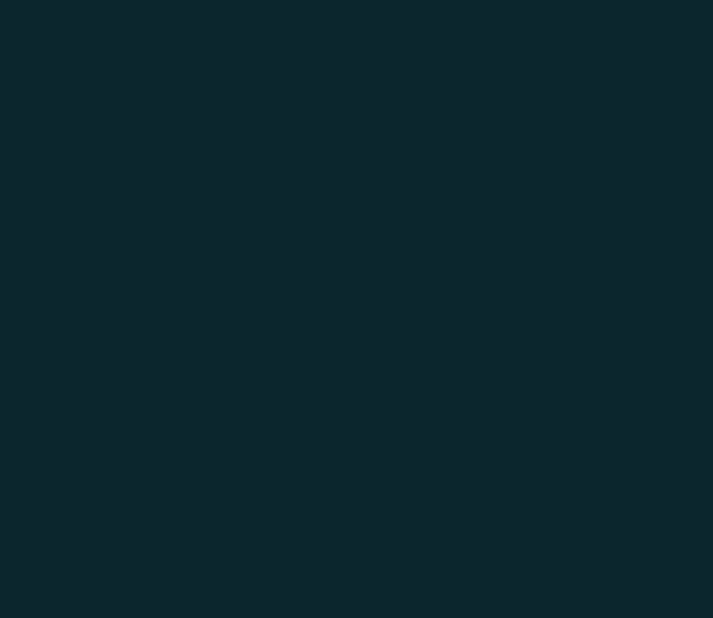
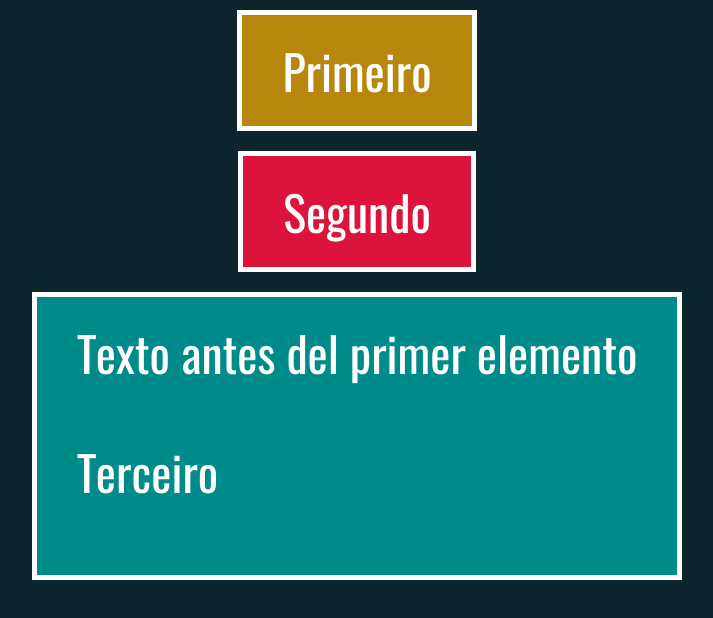
Before and after one commit to sanxezco/JavaScript, a website: page dom/dom/modificandoHTML1.html in a window 1280 px wide. Shown: the whole page, without its empty margins (283-996 px from the left). Drawn offline with Linux system fonts and the light colour scheme.

Commit message:
midificando HTML (clase)

```diff
--- a/dom/dom/modificandoHTML1.html
+++ b/dom/dom/modificandoHTML1.html
@@ -9,7 +9,44 @@
 
 <body class='conteudo exercicio'>
     <script>
-        // ...
+        //creando elemento body
+        const body = document.querySelector('body')
+
+        //creando primer elemento div
+        const div1 = document.createElement('div')
+        div1.classList.add('desataque') // adicionando classe ao elemento
+        div1.innerHTML = 'Primeiro' // adicionando conteúdo ao elemento
+
+        //creando segundo elemento div
+        const div2 = document.createElement('div')
+        div2.setAttribute('wm-atributo', 'valor')
+        div2.innerHTML = 'Segundo'
+
+        // creando terceiro elemento div que contiene un parrafo
+        const p = document.createElement('p')
+        p.innerHTML = 'Terceiro'
+        const div3 = document.createElement('div')
+        div3.appendChild(p) // adicionando parrafo ao elemento div3
+
+        // adicionando elementos ao body
+        body.appendChild(div1)
+        body.appendChild(div2)
+        body.appendChild(div3)
+
+
+        // insertando un elemento texto antes de un elemento
+        const texto = document.createTextNode('Texto antes del primer elemento')
+        div3.insertBefore(texto, div3.firstChild) // estos dos son equivalentes
+        div3.insertBefore(texto, div3.childNodes[0])
+
+        // clonando un elemento
+        const div4 = div3.cloneNode(true)
+        body.appendChild(div4)
+
+        // removendo un elemento
+        body.removeChild(div3)
+
+
     </script>
 </body>
 
```
Also changed, not shown: dom/dom/modificandoHTML2.html (+12 -1 lines).
